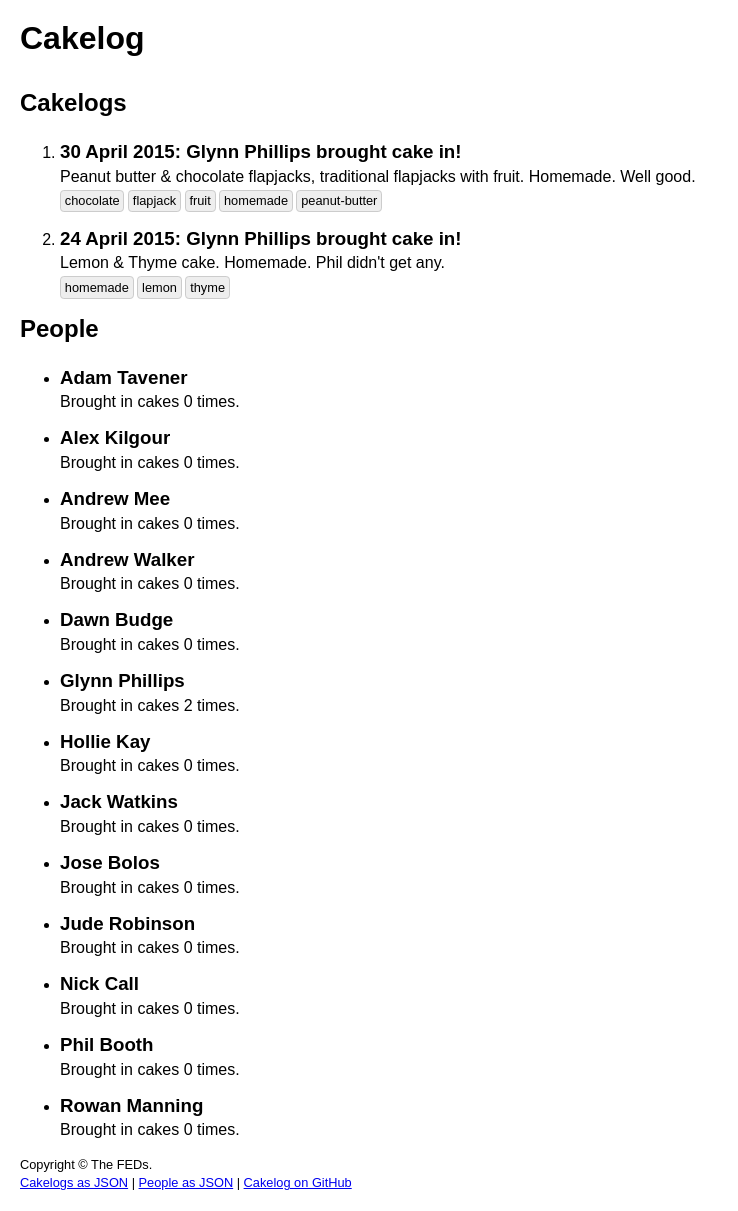
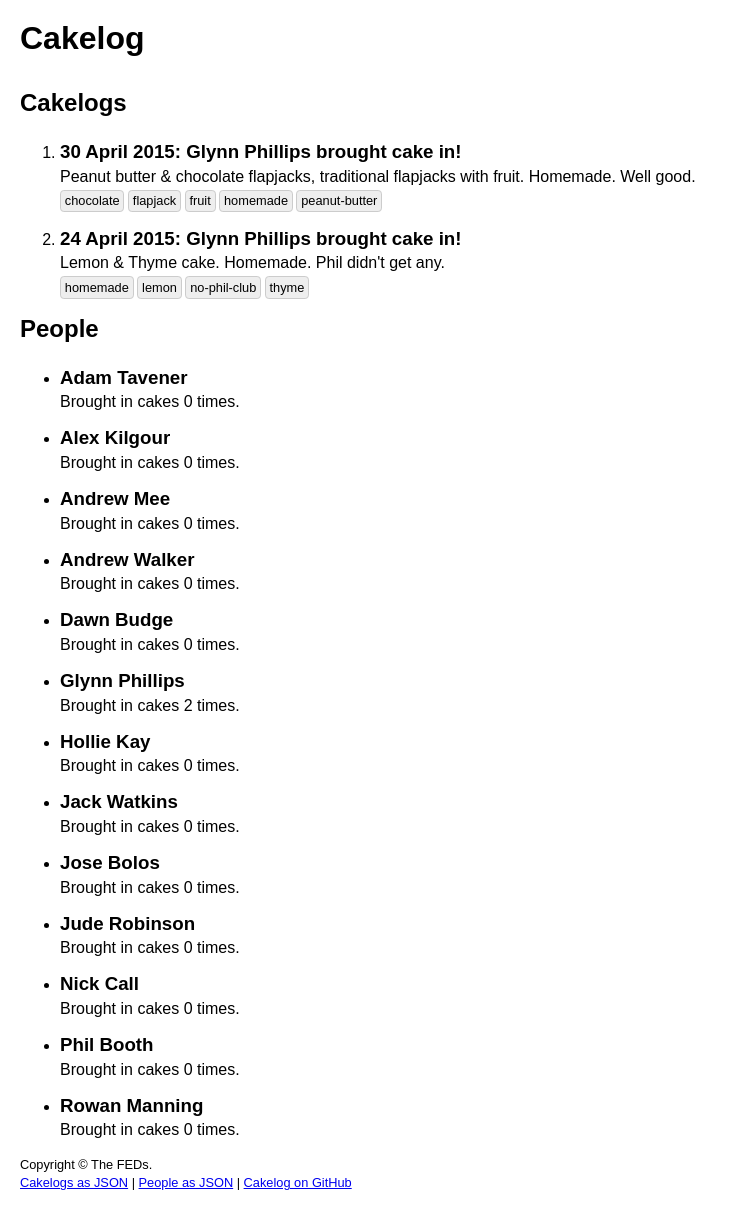
Before and after one commit to fedtoys/cakelog, a Jekyll site: the page built from index.html, in a window 1280 px wide. Shown: the whole page, without its empty margins (0-738 px from the left). Built offline with Jekyll 4.4.1, drawn with Linux system fonts in a browser that asks for light colours.

Commit message:
No Phil Club

```diff
--- a/_data/cakelogs.yml
+++ b/_data/cakelogs.yml
@@ -17,6 +17,7 @@
     - homemade
     - lemon
     - thyme
+    - no-phil-club
 
 - date: 2015-04-30
   person: glynn
```
